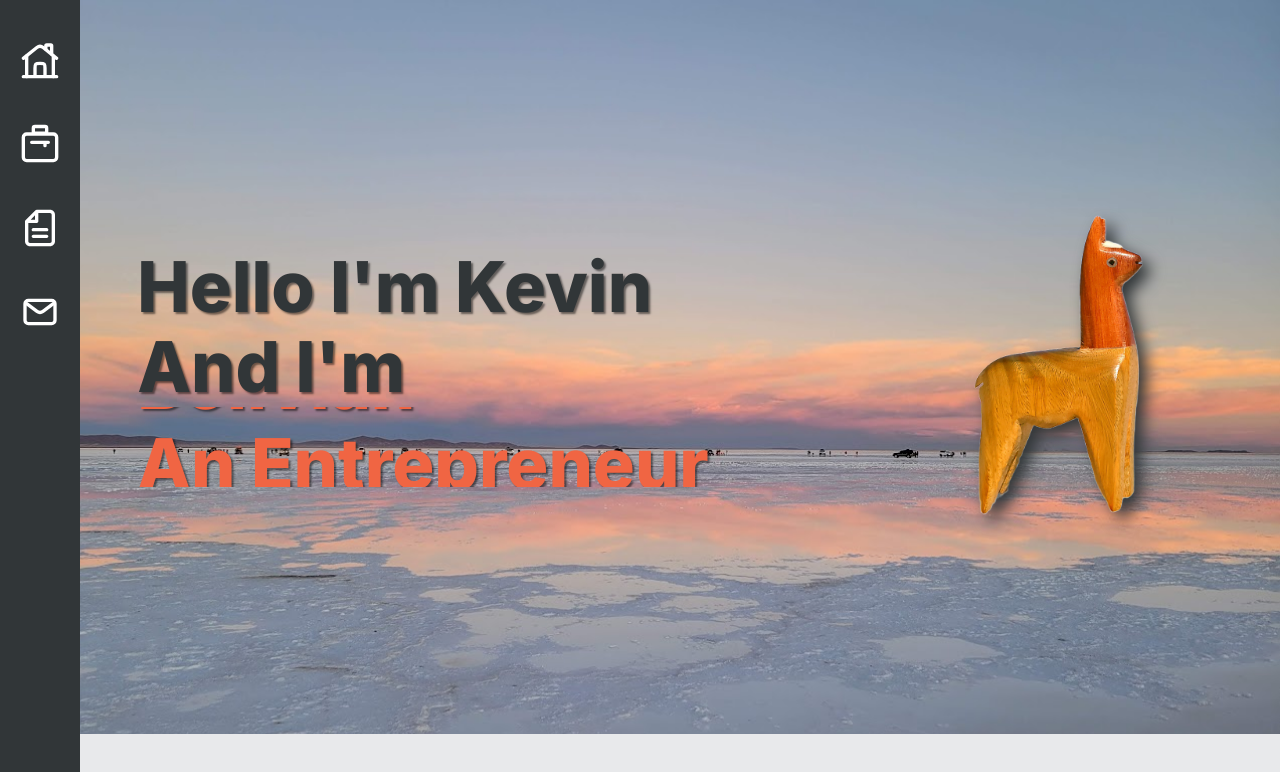
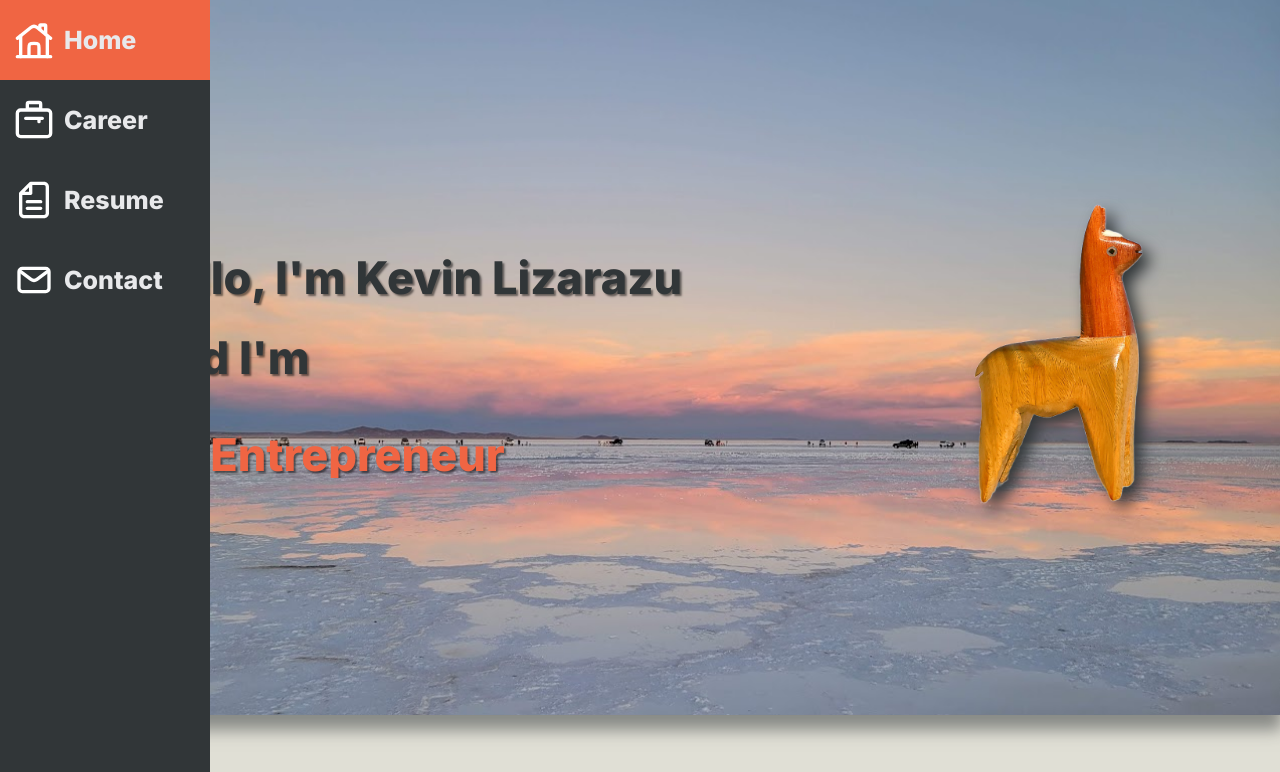
Before and after one commit to lizarazukevin/lizarazukevin.github.io, a Django app: page /home/ in a window 1280 px wide. Shown: the top 772 px of the page. Run offline with Django 4.2, Linux system fonts and the light colour scheme.

Commit message:
1) Added about me buttons 2) Fixed ugly bugs

```diff
--- /dev/null
+++ b/portfolio/home/static/home/css/home.css
@@ -0,0 +1,232 @@
+/* Root & Body */
+:root {
+    font-family: 'Inter', sans-serif;
+    font-size: 30px;
+    --bg-primary: #e8e9eb;
+    --bg-secondary: #313638;
+}
+html, body {
+    height: 100%;
+    width: 100%;
+    margin: 0;
+    padding: 0;
+    overflow-x: hidden;
+    background-color: #E0DFD5;
+}
+
+/* Vertical Navigation Bar and Items */
+.nav-bar-container {
+    display: flex;
+    flex-direction: column;
+    justify-content: flex-start;
+    align-items: flex-start;
+    background-color: #313638;
+    position: fixed;
+    height: 100%;
+    width: 60px;
+    padding-right: 10px;
+    z-index: 2;
+    overflow: hidden;
+    transition: width 200ms ease;
+
+}
+.nav-item {
+    padding-top: 20px;
+    padding-bottom: 20px;
+    padding-left: 14px;
+    width: 100%;
+}
+.nav-item a {
+    display: flex;
+    align-items: center;
+    text-decoration: none;
+    color: #E8E9EB;
+}
+.nav-item:hover {
+    filter: grayscale(0%) opacity(1);
+    background: #F06543;
+}
+.nav-item:active {
+    background: #F09D51;
+}
+.nav-item-text {
+    display: none;
+    font-size: 25px;
+    font-weight: bold;
+    margin-left: 10px;
+}
+.nav-bar-container:hover {
+    width: 200px;
+}
+.nav-bar-container:hover .nav-item-text {
+    display: inline-block;
+}
+
+/* Main Content Here */
+.main-content {
+    display: flex;
+    flex-direction: column;
+    align-items: center;
+    height: 100%;
+}
+
+/* Header Section */
+.header-container {
+    display: flex;
+    justify-content: space-evenly;
+    width: 100%;
+    height: 100%;
+    padding-top: 200px;
+    padding-bottom: 200px;
+    background-size: cover;
+    background-position: center center;
+    align-items: center;
+    box-shadow: 2px 15px 15px rgba(49, 54, 56, 0.5);
+}
+.name-item {
+    width: 850px;
+}
+#header-title {
+    text-shadow: 2px 2px 2px rgba(0, 0, 0, 0.5);
+    line-height: 80px;
+    color: #313638;
+}
+#header-pic {
+    -webkit-filter: drop-shadow(8px 8px 8px #313638);
+    filter: drop-shadow(8px 8px 8px #313638);
+    margin-left: -150px;
+}
+
+/* About Section */
+.about-container {
+    display: flex;
+    justify-content: space-evenly;
+    margin-top: 80px;
+    margin-bottom: 80px;
+    height: 100%;
+}
+.about-right {
+    width: 40%;
+}
+.about-left img{
+    border-radius: 8px;
+    box-shadow: 2px 10px 10px rgba(49, 54, 56, 0.5);
+    height: 700px;
+}
+.about-descriptions {
+    display: flex;
+    flex-direction: column;
+    align-items: flex-start;
+    font-size: 20px;
+    font-weight: 600;
+    color:#313638;
+    width: 600px;
+}
+.about-keyword {
+    color:#F06543;
+    font-weight: bold;
+}
+.about-nav {
+    display: flex;
+    justify-content: flex-start;
+    font-weight: bold;
+    width: 100%;
+}
+.about-nav-item {
+    margin-right: 50px;
+    position: relative;
+    cursor: pointer;
+}
+.about-unactive::after {
+    content: '';
+    position: absolute;
+    width: 100%;
+    transform: scaleX(0);
+    height: 3px;
+    bottom: -8px;
+    left: 0;
+    background-color:#F06543;
+    transition: 0.25s;
+}
+.about-unactive:hover::after {
+    transform: scaleX(1);
+    transform-origin: bottom left;
+    height: 3px;
+}
+.about-active::after {
+    content: '';
+    position: absolute;
+    width: 50%;
+    transform: scaleX(1);
+    height: 3px;
+    bottom: -8px;
+    left: 0;
+    background-color:#F06543;
+}
+.about-summary {
+    display: flex;
+    flex-direction: column;
+}
+.about-education {
+    display: none;
+    flex-direction: column;
+}
+.about-skills {
+    display: none;
+}
+#about-title {
+    color: #313638;
+    text-shadow: 2px 2px 2px rgba(0, 0, 0, 0.5);
+    text-decoration: underline;
+}
+
+/* Animations */
+#rotating-roles {
+    color: #F06543;
+    overflow: hidden;
+    height: 80px;
+    line-height: 10px;
+}
+.roles {
+    display: block;
+    height: 100%;
+    animation: spin_words 30s infinite;
+    z-index: 1;
+}
+@keyframes spin_words {
+    5% { transform: translateY(-70%); }
+    10% { transform: translateY(-60%); }
+    15% { transform: translateY(-170%); }
+    20% { transform: translateY(-160%); }
+    25% { transform: translateY(-270%); }
+    30% { transform: translateY(-260%); }
+    35% { transform: translateY(-370%); }
+    40% { transform: translateY(-360%); }
+    45% { transform: translateY(-470%); }
+    50% { transform: translateY(-460%); }
+    55% { transform: translateY(-570%); }
+    60% { transform: translateY(-560%); }
+    65% { transform: translateY(-670%); }
+    70% { transform: translateY(-660%); }
+    75% { transform: translateY(-770%); }
+    80% { transform: translateY(-760%); }
+    85% { transform: translateY(-870%); }
+    90% { transform: translateY(-860%); }
+    95% { transform: translateY(30%); }
+    100% { transform: translateY(60%); }
+}
+
+/* Scrollbar Customization */
+body::-webkit-scrollbar {
+    width: 10px;
+}
+
+body::-webkit-scrollbar-track {
+    border-radius: 10px;
+    background-color: #E8E9EB;
+}
+
+body::-webkit-scrollbar-thumb {
+    border-radius: 20px;
+    background-color: #313638;
+}
--- a/portfolio/home/static/home/css/style.css
+++ /dev/null
@@ -1,99 +0,0 @@
-/* All Body */
-body {
-    height: 100vh;
-    margin: 0;
-    padding: 0;
-    font-family: 'Inter', sans-serif;
-    background-color: #e8e9eb;
-}
-
-/* Vertical Navigation Bar and Items */
-.nav-bar-container {
-    display: flex;
-    flex-direction: column;
-    justify-content: flex-start;
-    align-items: center;
-    background-color: #313638;
-    position: absolute;
-    height: 100vh;
-    padding-top: 20px;
-}
-
-.nav-item {
-    padding: 20px;
-}
-
-.nav-item a {
-    text-decoration: none;
-    color: lavender;
-}
-
-/* Main Content Here */
-.main-content {
-    display: flex;
-    flex-direction: column;
-    align-items: center;
-}
-
-/* Header Container */
-.header-container {
-    display: flex;
-    justify-content: space-evenly;
-    width: 100%;
-    padding-top: 200px;
-    padding-bottom: 200px;
-}
-
-.name-item {
-    width: 850px;
-}
-
-#header-title {
-    text-shadow: 2px 2px 2px rgba(0, 0, 0, 0.5);
-    font-size: 70px;
-    line-height: 80px;
-    color: #313638;
-}
-
-#header-pic {
-    -webkit-filter: drop-shadow(8px 8px 8px #313638);
-    filter: drop-shadow(8px 8px 8px #313638);
-    margin-left: -150px;
-}
-
-/* Animation */
-#rotating-roles {
-    color: #F06543;
-    overflow: hidden;
-    height: 80px;
-    line-height: 10px;
-}
-
-span {
-    display: block;
-    height: 100%;
-    animation: spin_words 30s infinite;
-}
-
-@keyframes spin_words {
-    5% { transform: translateY(-70%); }
-    10% { transform: translateY(-60%); }
-    15% { transform: translateY(-170%); }
-    20% { transform: translateY(-160%); }
-    25% { transform: translateY(-270%); }
-    30% { transform: translateY(-260%); }
-    35% { transform: translateY(-370%); }
-    40% { transform: translateY(-360%); }
-    45% { transform: translateY(-470%); }
-    50% { transform: translateY(-460%); }
-    55% { transform: translateY(-570%); }
-    60% { transform: translateY(-560%); }
-    65% { transform: translateY(-670%); }
-    70% { transform: translateY(-660%); }
-    75% { transform: translateY(-770%); }
-    80% { transform: translateY(-760%); }
-    85% { transform: translateY(-870%); }
-    90% { transform: translateY(-860%); }
-    95% { transform: translateY(30%); }
-    100% { transform: translateY(60%); }
-}
--- a/portfolio/home/templates/home/home.html
+++ b/portfolio/home/templates/home/home.html
@@ -5,18 +5,15 @@
     {% load static %}
     <title>Kevin Lizarazu</title>
     <link rel="icon" href="{% static 'home/imgs/llama.png' %}">
-    <link rel="stylesheet" href="{% static 'home/css/style.css' %}">
+    <link rel="stylesheet" href="{% static 'home/css/home.css' %}">
     <link rel="preconnect" href="https://fonts.googleapis.com">
     <link rel="preconnect" href="https://fonts.gstatic.com" crossorigin>
     <link href="https://fonts.googleapis.com/css2?family=Inter:wght@300;600;800&display=swap" rel="stylesheet">
 
-    <!-- Added here to import image from static as background -->
+    <!-- Images Imported from Static -->
     <style>
         .header-container {
             background-image: url('{% static "home/imgs/salt-background.jpg" %}');
-            background-size: cover;
-            background-position: center;
-            align-items: center;
         }
     </style>
 
@@ -26,43 +23,97 @@
     <!-- Navigation Bar -->
     <nav class="nav-bar-container">
         <div class="nav-item">
-            <a href="{% url 'home:home' %}"><img style="height: 40px;" src="{% static 'home/imgs/icons/home-light.svg' %}"></a> <br>
+            <a href="{% url 'home:home' %}"><img style="height: 40px;" src="{% static 'home/imgs/icons/home-light.svg' %}">
+                <span class="nav-item-text">Home</span>
+            </a>
         </div>
         <div class="nav-item">
-            <a href="{% url 'home:career' %}"><img style="height: 40px;" src="{% static 'home/imgs/icons/career-light.svg' %}"></a> <br>
+            <a href="{% url 'home:career' %}"><img style="height: 40px;" src="{% static 'home/imgs/icons/career-light.svg' %}">
+                <span class="nav-item-text">Career</span>
+            </a>
         </div>
         <div class="nav-item">
-            <a href="{% url 'home:resume' %}"><img style="height: 40px;" src="{% static 'home/imgs/icons/resume-light.svg' %}"></a>
+            <a href="{% url 'home:resume' %}"><img style="height: 40px;" src="{% static 'home/imgs/icons/resume-light.svg' %}">
+                <span class="nav-item-text">Resume</span>
+            </a>
         </div>
         <div class="nav-item">
-            <a href="{% url 'home:contact' %}"><img style="height: 40px;" src="{% static 'home/imgs/icons/email-light.svg' %}"></a>
+            <a href="{% url 'home:contact' %}"><img style="height: 40px;" src="{% static 'home/imgs/icons/email-light.svg' %}">
+                <span class="nav-item-text">Contact</span>
+            </a>
         </div>
     </nav>
 
     <!-- Main Content -->
     <div class="main-content">
-        <!--Header Continer-->
-        <div class="header-container" >
+        <!--Header section-->
+        <section class="header-container" >
             <div class="name-item">
-                <h1 id="header-title">Hello I'm Kevin <br>And I'm
+                <h1 id="header-title">Hello, I'm Kevin Lizarazu<br>And I'm
                     <div id="rotating-roles">
-                        <span> </span>
-                        <span>A Software Developer</span>
-                        <span>Bolivian</span>
-                        <span>An Entrepreneur</span>
-                        <span>A Hokie</span>
-                        <span>A Photographer</span>
-                        <span>A Researcher</span>
-                        <span>A Multi-Instrumentalist</span>
-                        <span>A Web Developer</span>
-                        <span>A Tennis Player</span>
+                        <span class="roles"> </span>
+                        <span class="roles">A Software Developer</span>
+                        <span class="roles">Bolivian</span>
+                        <span class="roles">An Entrepreneur</span>
+                        <span class="roles">A Hokie</span>
+                        <span class="roles">A Photographer</span>
+                        <span class="roles">A Researcher</span>
+                        <span class="roles">A Multi-Instrumentalist</span>
+                        <span class="roles">A Web Developer</span>
+                        <span class="roles">A Tennis Player</span>
                     </div>
                 </h1>
             </div>
             <div class="picture-item">
                 <img id=header-pic style="height:300px;" src="{% static 'home/imgs/llama.png' %}">
             </div>
-        </div>
+        </section>
+
+        <!-- About Section -->
+        <section class="about-container">
+            <div class="about-left">
+                <img src="{% static 'home/imgs/about-me/kevin1.jpg' %}">
+            </div>
+
+            <div class="about-right">
+                <div id="about-title">
+                    <h2>About Me</h2>
+                </div>
+
+                <div class="about-descriptions">
+                    <nav class="about-nav">
+                        <p class="about-nav-item about-active" id="about-summary-button">Summary</p>
+                        <p class="about-nav-item about-unactive" id="about-education-button">Education</p>
+                        <p class="about-nav-item about-unactive" id="about-skills-button">Skills</p>
+                    </nav>
+                    <span class="about-summary">
+                        <p>
+                            With a background in Computer Engineering and as a first-generation student, I am well-equipped with the skills and resilient mentality to tackle the toughest technical problems and contribute to the betterment of my immediate and distant communities.
+                        </p>
+                        <p>
+                            This portfolio serves as a testament to my academic and research pursuits, encompassing personal projects and experiences that demonstrate dedication and a desire to keep learning; in addition to my technical work, I plan on including some of my own hobbies and interests to provide insight into who I am and my ideas.
+                        </p>
+                        <p>
+                            I welcome collaboration opportunities and discussion regarding <span class="about-keyword">Web Development</span>, <span class="about-keyword">Reinforcement Learning</span>, and <span class="about-keyword">AI Security</span>, so feel free to reach out!
+                        </p>
+                    </span>
+
+                    <span class="about-education">
+                        <p>Test Education</p>
+                    </span>
+
+                    <span class="about-skills">
+                        <p>Test Skills</p>
+                    </span>
+
+                </div>
+            </div>
+        </section>
+
+        <!-- Organizations -->
+        <section class="orgs-container">
+            <p>Test</p>
+        </section>
 
     </div>
 
```
Also changed, not shown: portfolio/home/static/home/js/home.js (+52 -25 lines), 1 other file.
